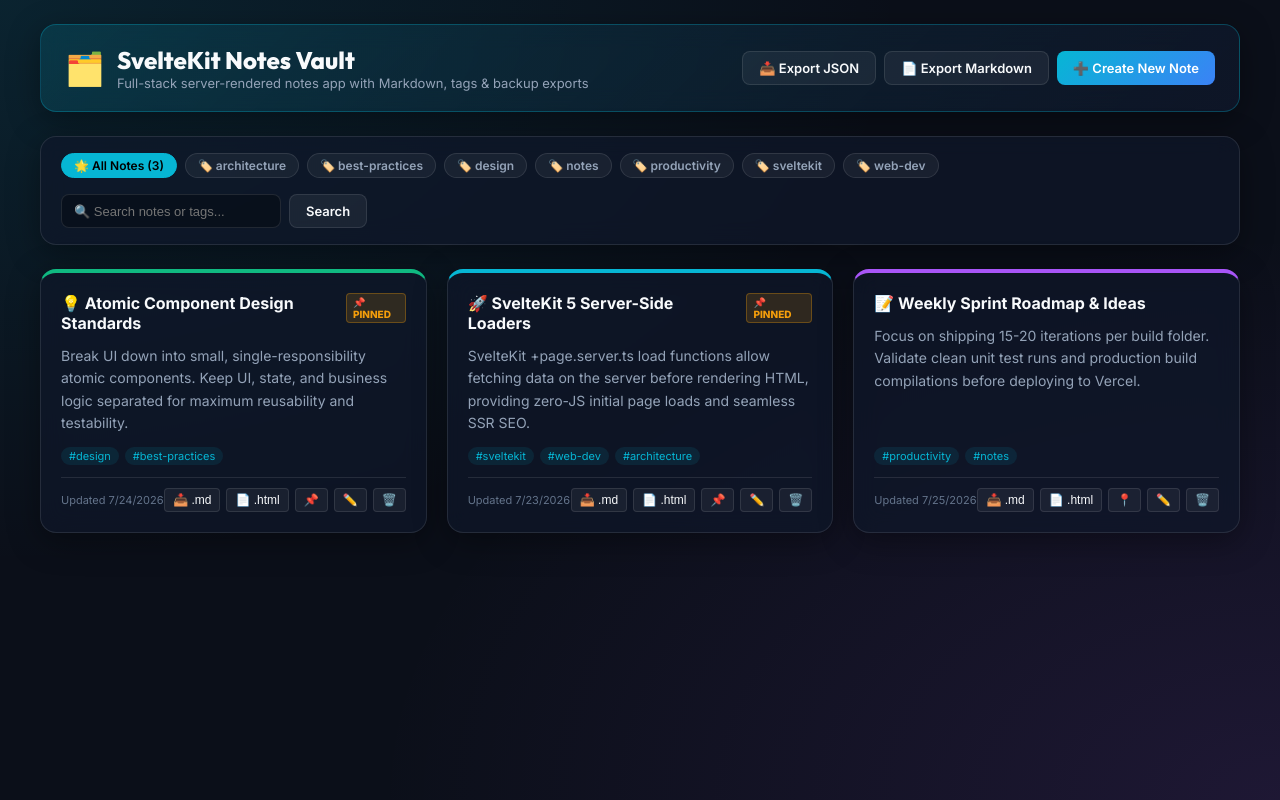
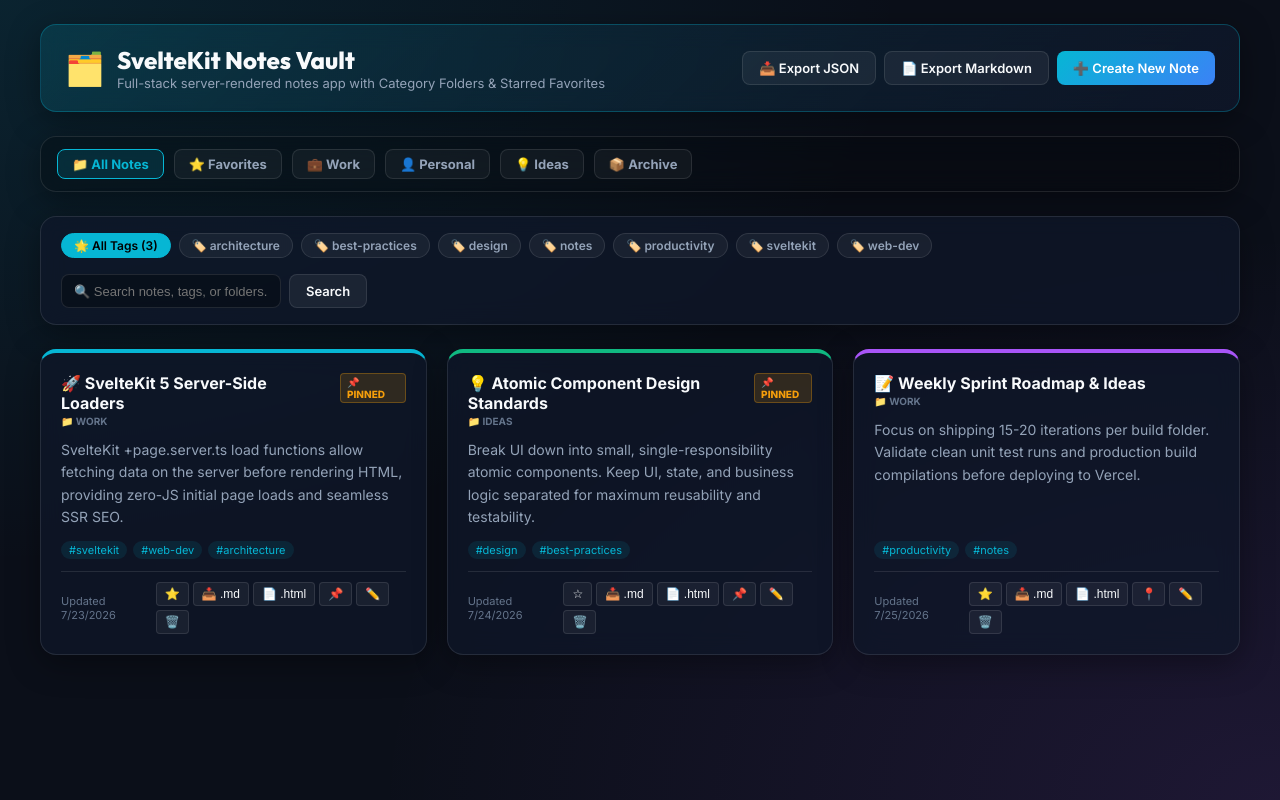
Before and after one commit to breakingthebot/sveltekit-notes-build43, a SvelteKit app: page / in a window 1280 px wide. Built offline with nearby package versions, Linux system fonts and the light colour scheme.

Commit message:
Build 43 Iteration 4 - Add Favorite / Starred Notes & Custom Category Folders

```diff
--- a/src/lib/server/notesStore.ts
+++ b/src/lib/server/notesStore.ts
@@ -8,8 +8,10 @@
   title: string;
   content: string;
   tags: string[];
+  folder: string;
   color: string;
   isPinned: boolean;
+  isFavorite: boolean;
   createdAt: string;
   updatedAt: string;
 }
@@ -21,8 +23,10 @@
     title: '🚀 SvelteKit 5 Server-Side Loaders',
     content: 'SvelteKit +page.server.ts load functions allow fetching data on the server before rendering HTML, providing zero-JS initial page loads and seamless SSR SEO.',
     tags: ['sveltekit', 'web-dev', 'architecture'],
+    folder: 'Work',
     color: '#06b6d4',
     isPinned: true,
+    isFavorite: true,
     createdAt: new Date(Date.now() - 86400000 * 2).toISOString(),
     updatedAt: new Date(Date.now() - 86400000 * 2).toISOString()
   },
@@ -31,8 +35,10 @@
     title: '💡 Atomic Component Design Standards',
     content: 'Break UI down into small, single-responsibility atomic components. Keep UI, state, and business logic separated for maximum reusability and testability.',
     tags: ['design', 'best-practices'],
+    folder: 'Ideas',
     color: '#10b981',
     isPinned: true,
+    isFavorite: false,
     createdAt: new Date(Date.now() - 86400000).toISOString(),
     updatedAt: new Date(Date.now() - 86400000).toISOString()
   },
@@ -41,15 +47,30 @@
     title: '📝 Weekly Sprint Roadmap & Ideas',
     content: 'Focus on shipping 15-20 iterations per build folder. Validate clean unit test runs and production build compilations before deploying to Vercel.',
     tags: ['productivity', 'notes'],
+    folder: 'Work',
     color: '#a855f7',
     isPinned: false,
+    isFavorite: true,
     createdAt: new Date().toISOString(),
     updatedAt: new Date().toISOString()
   }
 ];
 
-export function getAllNotes(filterTag?: string, searchQuery?: string): Note[] {
+export function getAllNotes(
+  filterTag?: string,
+  searchQuery?: string,
+  filterFolder?: string,
+  favoriteOnly?: boolean
+): Note[] {
   let list = [...notesDb];
+
+  if (favoriteOnly) {
+    list = list.filter(n => n.isFavorite);
+  }
+
+  if (filterFolder && filterFolder !== 'all') {
+    list = list.filter(n => n.folder.toLowerCase() === filterFolder.toLowerCase());
+  }
 
   if (filterTag && filterTag !== 'all') {
     list = list.filter(n => n.tags.includes(filterTag.toLowerCase()));
@@ -60,13 +81,15 @@
     list = list.filter(n =>
       n.title.toLowerCase().includes(q) ||
       n.content.toLowerCase().includes(q) ||
-      n.tags.some(t => t.toLowerCase().includes(q))
+      n.tags.some(t => t.toLowerCase().includes(q)) ||
+      n.folder.toLowerCase().includes(q)
     );
   }
 
-  // Sort: Pinned notes first, then latest updated first
+  // Sort: Pinned notes first, then favorites, then latest updated first
   return list.sort((a, b) => {
     if (a.isPinned !== b.isPinned) return a.isPinned ? -1 : 1;
+    if (a.isFavorite !== b.isFavorite) return a.isFavorite ? -1 : 1;
     return new Date(b.updatedAt).getTime() - new Date(a.updatedAt).getTime();
   });
 }
@@ -77,7 +100,16 @@
   return Array.from(tagSet).sort();
 }
 
-export function createNote(title: string, content: string, tagsStr: string, color?: string): Note {
+export function getAllFolders(): string[] {
+  const DEFAULT_FOLDERS = ['Work', 'Personal', 'Ideas', 'Archive'];
+  const folderSet = new Set<string>(DEFAULT_FOLDERS);
+  notesDb.forEach(n => {
+    if (n.folder) folderSet.add(n.folder);
+  });
+  return Array.from(folderSet);
+}
+
+export function createNote(title: string, content: string, tagsStr: string, folder?: string, color?: string): Note {
   const tags = tagsStr
     .split(',')
     .map(t => t.trim().toLowerCase())
@@ -88,8 +120,10 @@
     title: title.trim() || 'Untitled Note',
     content: content.trim(),
     tags: tags.length > 0 ? tags : ['general'],
+    folder: folder || 'Work',
     color: color || '#06b6d4',
     isPinned: false,
+    isFavorite: false,
     createdAt: new Date().toISOString(),
     updatedAt: new Date().toISOString()
   };
@@ -98,7 +132,14 @@
   return newNote;
 }
 
-export function updateNote(id: string, title: string, content: string, tagsStr: string, color?: string): Note | null {
+export function updateNote(
+  id: string,
+  title: string,
+  content: string,
+  tagsStr: string,
+  folder?: string,
+  color?: string
+): Note | null {
   const idx = notesDb.findIndex(n => n.id === id);
   if (idx === -1) return null;
 
@@ -112,6 +153,7 @@
     title: title.trim() || notesDb[idx].title,
     content: content.trim(),
     tags: tags.length > 0 ? tags : notesDb[idx].tags,
+    folder: folder || notesDb[idx].folder,
     color: color || notesDb[idx].color,
     updatedAt: new Date().toISOString()
   };
@@ -133,3 +175,21 @@
   notesDb[idx].updatedAt = new Date().toISOString();
   return notesDb[idx];
 }
+
+export function toggleFavoriteNote(id: string): Note | null {
+  const idx = notesDb.findIndex(n => n.id === id);
+  if (idx === -1) return null;
+
+  notesDb[idx].isFavorite = !notesDb[idx].isFavorite;
+  notesDb[idx].updatedAt = new Date().toISOString();
+  return notesDb[idx];
+}
+
+export function moveNoteToFolder(id: string, folder: string): Note | null {
+  const idx = notesDb.findIndex(n => n.id === id);
+  if (idx === -1) return null;
+
+  notesDb[idx].folder = folder;
+  notesDb[idx].updatedAt = new Date().toISOString();
+  return notesDb[idx];
+}
--- a/src/routes/+page.server.ts
+++ b/src/routes/+page.server.ts
@@ -4,20 +4,36 @@
 // Created: 2026-07-25
 
 import type { PageServerLoad, Actions } from './$types';
-import { getAllNotes, getAllTags, createNote, updateNote, deleteNote, togglePinNote } from '$lib/server/notesStore';
+import {
+  getAllNotes,
+  getAllTags,
+  getAllFolders,
+  createNote,
+  updateNote,
+  deleteNote,
+  togglePinNote,
+  toggleFavoriteNote,
+  moveNoteToFolder
+} from '$lib/server/notesStore';
 
 export const load: PageServerLoad = async ({ url }) => {
   const selectedTag = url.searchParams.get('tag') || 'all';
   const searchQuery = url.searchParams.get('q') || '';
+  const selectedFolder = url.searchParams.get('folder') || 'all';
+  const favoriteOnly = url.searchParams.get('fav') === 'true';
 
-  const notes = getAllNotes(selectedTag, searchQuery);
+  const notes = getAllNotes(selectedTag, searchQuery, selectedFolder, favoriteOnly);
   const tags = getAllTags();
+  const folders = getAllFolders();
 
   return {
     notes,
     tags,
+    folders,
     selectedTag,
-    searchQuery
+    searchQuery,
+    selectedFolder,
+    favoriteOnly
   };
 };
 
@@ -27,9 +43,10 @@
     const title = data.get('title')?.toString() || '';
     const content = data.get('content')?.toString() || '';
     const tags = data.get('tags')?.toString() || '';
+    const folder = data.get('folder')?.toString() || 'Work';
     const color = data.get('color')?.toString() || '#06b6d4';
 
-    createNote(title, content, tags, color);
+    createNote(title, content, tags, folder, color);
     return { success: true };
   },
 
@@ -39,10 +56,11 @@
     const title = data.get('title')?.toString() || '';
     const content = data.get('content')?.toString() || '';
     const tags = data.get('tags')?.toString() || '';
+    const folder = data.get('folder')?.toString() || 'Work';
     const color = data.get('color')?.toString() || '#06b6d4';
 
     if (id) {
-      updateNote(id, title, content, tags, color);
+      updateNote(id, title, content, tags, folder, color);
     }
     return { success: true };
   },
@@ -65,5 +83,26 @@
       togglePinNote(id);
     }
     return { success: true };
+  },
+
+  toggleFavorite: async ({ request }) => {
+    const data = await request.formData();
+    const id = data.get('id')?.toString() || '';
+
+    if (id) {
+      toggleFavoriteNote(id);
+    }
+    return { success: true };
+  },
+
+  changeFolder: async ({ request }) => {
+    const data = await request.formData();
+    const id = data.get('id')?.toString() || '';
+    const folder = data.get('folder')?.toString() || 'Work';
+
+    if (id && folder) {
+      moveNoteToFolder(id, folder);
+    }
+    return { success: true };
   }
 };
--- a/src/routes/+page.svelte
+++ b/src/routes/+page.svelte
@@ -1,5 +1,5 @@
 <!-- src/routes/+page.svelte -->
-<!-- Main SvelteKit Notes Vault Page component for Build 43 (Svelte 5 Runes + Markdown + Export Engine). -->
+<!-- Main SvelteKit Notes Vault Page component for Build 43 (Svelte 5 Runes + Markdown + Export + Folders + Favorites). -->
 <!-- Connects to: src/routes/+page.server.ts, src/lib/server/notesStore.ts, src/lib/services/markdownService.ts, src/lib/services/exportService.ts -->
 <!-- Created: 2026-07-25 -->
 
@@ -25,6 +25,7 @@
   let formTitle = $state('');
   let formContent = $state('');
   let formTags = $state('');
+  let formFolder = $state('Work');
   let formColor = $state('#06b6d4');
 
   function openCreateModal() {
@@ -32,6 +33,7 @@
     formTitle = '';
     formContent = '';
     formTags = '';
+    formFolder = 'Work';
     formColor = '#06b6d4';
     activeTab = 'edit';
     isModalOpen = true;
@@ -42,6 +44,7 @@
     formTitle = note.title;
     formContent = note.content;
     formTags = note.tags.join(', ');
+    formFolder = note.folder || 'Work';
     formColor = note.color;
     activeTab = 'edit';
     isModalOpen = true;
@@ -83,7 +86,7 @@
 </script>
 
 <svelte:head>
-  <title>SvelteKit Notes Vault — Full Stack Notes & Tag Manager</title>
+  <title>SvelteKit Notes Vault — Full Stack Notes & Folder Manager</title>
 </svelte:head>
 
 <main class="container">
@@ -93,7 +96,7 @@
       <span class="logo-icon">🗂️</span>
       <div>
         <h1 class="app-title">SvelteKit Notes Vault</h1>
-        <p class="subtitle">Full-stack server-rendered notes app with Markdown, tags & backup exports</p>
+        <p class="subtitle">Full-stack server-rendered notes app with Category Folders & Starred Favorites</p>
       </div>
     </div>
 
@@ -110,21 +113,52 @@
     </div>
   </header>
 
+  <!-- Category Folders & Favorites Tab Bar -->
+  <section class="folder-bar card">
+    <div class="folder-tabs">
+      <a
+        href="?folder=all{data.selectedTag && data.selectedTag !== 'all' ? `&tag=${data.selectedTag}` : ''}"
+        class="folder-tab"
+        class:active={data.selectedFolder === 'all' && !data.favoriteOnly}
+      >
+        📁 All Notes
+      </a>
+
+      <a
+        href="?fav=true{data.selectedTag && data.selectedTag !== 'all' ? `&tag=${data.selectedTag}` : ''}"
+        class="folder-tab fav-tab"
+        class:active={data.favoriteOnly}
+      >
+        ⭐ Favorites
+      </a>
+
+      {#each data.folders as folder}
+        <a
+          href="?folder={folder}{data.selectedTag && data.selectedTag !== 'all' ? `&tag=${data.selectedTag}` : ''}"
+          class="folder-tab"
+          class:active={data.selectedFolder === folder && !data.favoriteOnly}
+        >
+          {#if folder === 'Work'}💼{:else if folder === 'Personal'}👤{:else if folder === 'Ideas'}💡{:else if folder === 'Archive'}📦{:else}📂{/if} {folder}
+        </a>
+      {/each}
+    </div>
+  </section>
+
   <!-- Filter & Search Toolbar -->
   <section class="toolbar-section card">
     <!-- Tag Filter Pills -->
     <div class="tag-filter-pills">
       <a
-        href="?tag=all{data.searchQuery ? `&q=${data.searchQuery}` : ''}"
+        href="?tag=all{data.selectedFolder && data.selectedFolder !== 'all' ? `&folder=${data.selectedFolder}` : ''}"
         class="filter-pill"
         class:active={data.selectedTag === 'all'}
       >
-        🌟 All Notes ({data.notes.length})
+        🌟 All Tags ({data.notes.length})
       </a>
 
       {#each data.tags as tag}
         <a
-          href="?tag={tag}{data.searchQuery ? `&q=${data.searchQuery}` : ''}"
+          href="?tag={tag}{data.selectedFolder && data.selectedFolder !== 'all' ? `&folder=${data.selectedFolder}` : ''}"
           class="filter-pill"
           class:active={data.selectedTag === tag}
         >
@@ -138,11 +172,14 @@
       {#if data.selectedTag && data.selectedTag !== 'all'}
         <input type="hidden" name="tag" value={data.selectedTag} />
       {/if}
+      {#if data.selectedFolder && data.selectedFolder !== 'all'}
+        <input type="hidden" name="folder" value={data.selectedFolder} />
+      {/if}
       <input
         type="text"
         name="q"
         value={data.searchQuery}
-        placeholder="🔍 Search notes or tags..."
+        placeholder="🔍 Search notes, tags, or folders..."
         class="search-input"
       />
       <button type="submit" class="btn btn-secondary">Search</button>
@@ -154,11 +191,16 @@
     {#each data.notes as note (note.id)}
       <article class="note-card card fade-in" style="border-top: 4px solid {note.color};">
         <div class="note-head">
-          <h3 class="note-title">{note.title}</h3>
+          <div class="title-box">
+            <h3 class="note-title">{note.title}</h3>
+            <span class="folder-badge">📁 {note.folder}</span>
+          </div>
 
-          {#if note.isPinned}
-            <span class="pinned-badge">📌 PINNED</span>
-          {/if}
+          <div class="head-badges">
+            {#if note.isPinned}
+              <span class="pinned-badge">📌 PINNED</span>
+            {/if}
+          </div>
         </div>
 
         <!-- Formatted Markdown Content -->
@@ -178,6 +220,14 @@
           <span class="updated-time">Updated {new Date(note.updatedAt).toLocaleDateString()}</span>
 
           <div class="card-actions">
+            <!-- Favorite Star Form Action -->
+            <form method="POST" action="?/toggleFavorite">
+              <input type="hidden" name="id" value={note.id} />
+              <button type="submit" class="icon-btn fav-btn" title={note.isFavorite ? 'Remove Favorite' : 'Star Favorite'}>
+                {note.isFavorite ? '⭐' : '☆'}
+              </button>
+            </form>
+
             <!-- Download Single Note Buttons -->
             <button type="button" onclick={() => downloadNoteMd(note)} class="icon-btn" title="Download .md Markdown file">
               📥 .md
@@ -212,13 +262,13 @@
     {:else}
       <div class="empty-state card">
         📭 <strong>No notes found</strong>
-        <p>No notes match your current filter or search query. Click <strong>➕ Create New Note</strong> above to add one!</p>
+        <p>No notes match your current folder, tag filter, or search query. Click <strong>➕ Create New Note</strong> above to add one!</p>
       </div>
     {/each}
   </section>
 </main>
 
-<!-- Create / Edit Modal with Markdown Live Preview Tabs -->
+<!-- Create / Edit Modal with Markdown Live Preview Tabs & Folder Selector -->
 {#if isModalOpen}
   <div class="modal-backdrop fade-in">
     <div class="modal-card card">
@@ -263,6 +313,15 @@
             required
             class="form-input"
           />
+        </div>
+
+        <div class="form-group">
+          <label for="note-folder-select">Category Folder</label>
+          <select id="note-folder-select" name="folder" bind:value={formFolder} class="form-input">
+            {#each data.folders as f}
+              <option value={f}>{f}</option>
+            {/each}
+          </select>
         </div>
 
         {#if activeTab === 'edit'}
@@ -368,6 +427,41 @@
     flex-wrap: wrap;
   }
 
+  .folder-bar {
+    padding: 12px 16px;
+    background: rgba(0, 0, 0, 0.25);
+  }
+
+  .folder-tabs {
+    display: flex;
+    gap: 10px;
+    flex-wrap: wrap;
+  }
+
+  .folder-tab {
+    color: var(--text-secondary);
+    font-size: 13px;
+    font-weight: 700;
+    padding: 6px 14px;
+    border-radius: var(--radius-sm);
+    text-decoration: none;
+    background: rgba(255, 255, 255, 0.04);
+    border: 1px solid var(--border-color);
+    transition: all 0.2s ease;
+  }
+
+  .folder-tab.active, .folder-tab:hover {
+    background: rgba(6, 182, 212, 0.15);
+    color: var(--accent-cyan);
+    border-color: var(--accent-cyan);
+  }
+
+  .folder-tab.fav-tab.active {
+    background: rgba(245, 158, 11, 0.15);
+    color: var(--accent-amber);
+    border-color: var(--accent-amber);
+  }
+
   .toolbar-section {
     padding: 16px 20px;
     display: flex;
@@ -445,10 +539,28 @@
     gap: 10px;
   }
 
+  .title-box {
+    display: flex;
+    flex-direction: column;
+    gap: 2px;
+  }
+
   .note-title {
     font-size: 16px;
     font-weight: 700;
     color: var(--text-primary);
+  }
+
+  .folder-badge {
+    font-size: 10px;
+    font-weight: 700;
+    color: var(--text-muted);
+    text-transform: uppercase;
+  }
+
+  .head-badges {
+    display: flex;
+    gap: 4px;
   }
 
   .pinned-badge {
@@ -497,7 +609,7 @@
 
   .card-actions {
     display: flex;
-    gap: 6px;
+    gap: 4px;
     flex-wrap: wrap;
   }
 
@@ -513,6 +625,10 @@
 
   .icon-btn:hover {
     background: rgba(255, 255, 255, 0.15);
+  }
+
+  .icon-btn.fav-btn:hover {
+    color: var(--accent-amber);
   }
 
   .icon-btn.danger:hover {
```
Also changed, not shown: 2 other files (tests, documents, lock files or other folders).
